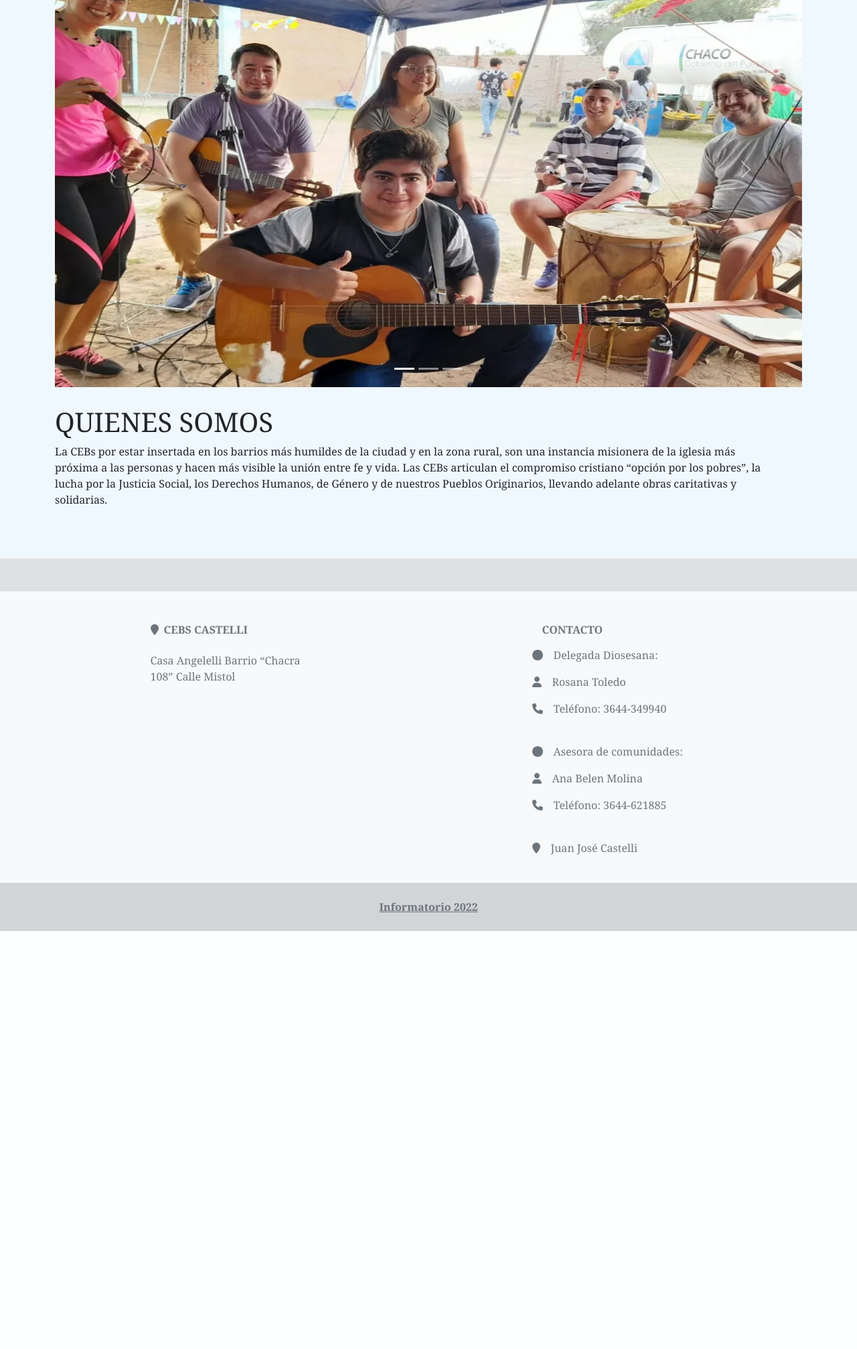
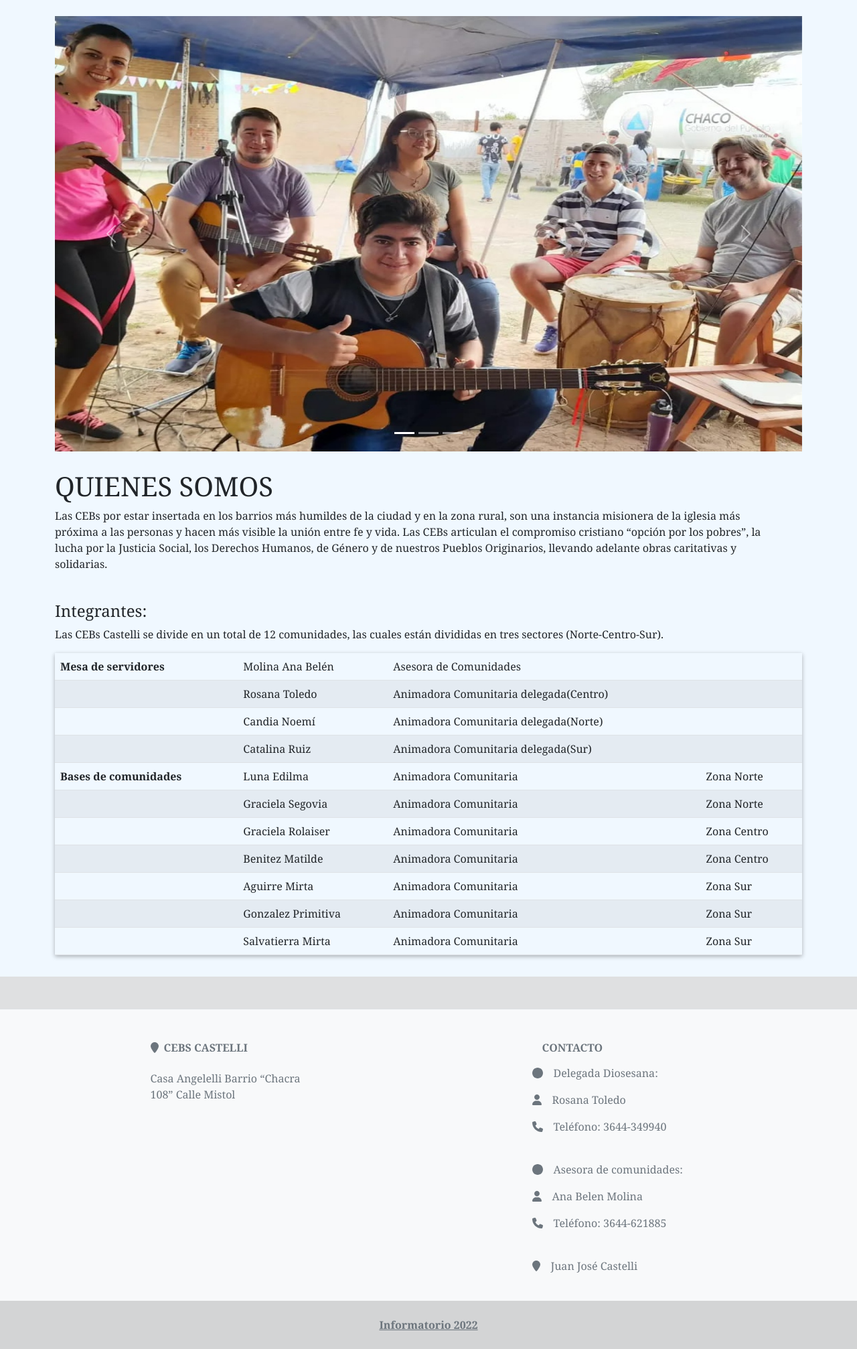
Before and after one commit to JulianMnZodd/ProyectoInformatorio, a Django app: page /mision_vision/ in a window 1280 px wide. Shown: the part 72-2086 px from the top of the page at 67% size. Before the commit the page ends 1462 px from the top, so only its background shows below. Run offline with Django 3.2, Linux system fonts and the light colour scheme; parts of the project's set-up code (start-up, migrations or seed data) failed here and were passed over; some libraries are stand-ins or nearby versions; grey boxes are pictures that could not be loaded.

Commit message:
Retoques de seccion Mision/Vision, agregado de tabla

```diff
--- a/info/templates/mision_vision.html
+++ b/info/templates/mision_vision.html
@@ -13,7 +13,7 @@
 
 
 
-<div class="container">
+<div class="container" style="margin-top: 6rem;">
 
     <div id="carousel1" class="carousel slide" data-bs-ride="carousel">
       <ol class="carousel-indicators">
@@ -62,19 +62,98 @@
 <br>
 <div class="container">
    <!--  <div class="d-flex justify-content-center">-->
-               <div class="row gx-4 gx-lg-5 my-1-">
+          <div class="row gx-4 gx-lg-5 my-1-">
                 <!--  <img class="img-fluid rounded mb-5 mb-lg-1" src="https://dummyimage.com/900x400/dee2e6/6c757d.jpg" alt="..." />
                 </div>-->
                 <div class="row gx-4 gx-lg-5 my-1">
                     <h1 class="font-weight-light">QUIENES SOMOS</h1>
-                    <p>La CEBs por estar insertada en los barrios más humildes de la ciudad y en la zona rural, son una instancia misionera de la iglesia más próxima a las personas y hacen más visible la unión entre fe y vida.
+                    <p>Las CEBs por estar insertada en los barrios más humildes de la ciudad y en la zona rural, son una instancia misionera de la iglesia más próxima a las personas y hacen más visible la unión entre fe y vida.
                     Las CEBs articulan el compromiso cristiano “opción por los pobres”, la lucha por la Justicia Social, los Derechos Humanos, de Género y de nuestros Pueblos Originarios, llevando adelante obras caritativas y solidarias.
                     </p>
                 </div>
-            </div>
+          </div>
+</div>
 
+  <div class="container">
+    <br>
+    <h4>Integrantes:</h4>
+    <p>Las CEBs Castelli se divide en un total de 12 comunidades, las cuales están divididas en tres sectores (Norte-Centro-Sur).</p>
+    <div class="col-md-12" style="box-shadow: 0 0.1rem 0.4rem rgba(0, 0, 0, 0.3)">
+      <table class="table table-striped">
+        <thead>
+          <tr>
+            <th>Mesa de servidores</th>
+            <td>Molina Ana Belén</td>
+            <td>Asesora de Comunidades</td>
+            <td></td>
+          </tr>
+        </thead>
+        <tbody>
+          <tr>
+            <th></th>
+            <td>Rosana Toledo</td>
+            <td>Animadora Comunitaria delegada(Centro)</td>
+            <td></td>
+          </tr>
+          <tr>
+            <th></th>
+            <td>Candia Noemí</td>
+            <td>Animadora Comunitaria delegada(Norte)</td>
+            <td></td>
+          </tr>
+          <tr>
+            <th></th>
+            <td>Catalina Ruiz</td>
+            <td>Animadora Comunitaria delegada(Sur)</td>
+            <td></td>
+          </tr>
+          <tr>
+            <th>Bases de comunidades</th>
+            <td>Luna Edilma</td>
+            <td>Animadora Comunitaria</td>
+            <td>Zona Norte</td>
+          </tr>
+          <tr>
+            <th></th>
+            <td>Graciela Segovia</td>
+            <td>Animadora Comunitaria</td>
+            <td>Zona Norte</td>
+          </tr>
+          <tr>
+            <th></th>
+            <td>Graciela Rolaiser</td>
+            <td>Animadora Comunitaria</td>
+            <td>Zona Centro</td>
+          </tr>
+          <tr>
+            <th></th>
+            <td>Benitez Matilde</td>
+            <td>Animadora Comunitaria</td>
+            <td>Zona Centro</td>
+          </tr>
+          <tr>
+            <th></th>
+            <td>Aguirre Mirta</td>
+            <td>Animadora Comunitaria</td>
+            <td>Zona Sur</td>
+          </tr>
+          <tr>
+            <th></th>
+            <td>Gonzalez Primitiva</td>
+            <td>Animadora Comunitaria</td>
+            <td>Zona Sur</td>
+          </tr>
+          <tr>
+            <th></th>
+            <td>Salvatierra Mirta</td>
+            <td>Animadora Comunitaria</td>
+            <td>Zona Sur</td>
+          </tr>
+        </tbody>
+      </table>
     </div>
-    <br>
+  </div>
+
         <!-- PIE DE PAGINA-->
  <!--       <footer class="row py-1 bg-dark">
             <div class="container px-4 px-lg-5"><p class="m-0 text-center text-white">Copyright &copy; GRUPO 8 - INFORMATORIO 2022</p></div>
```
